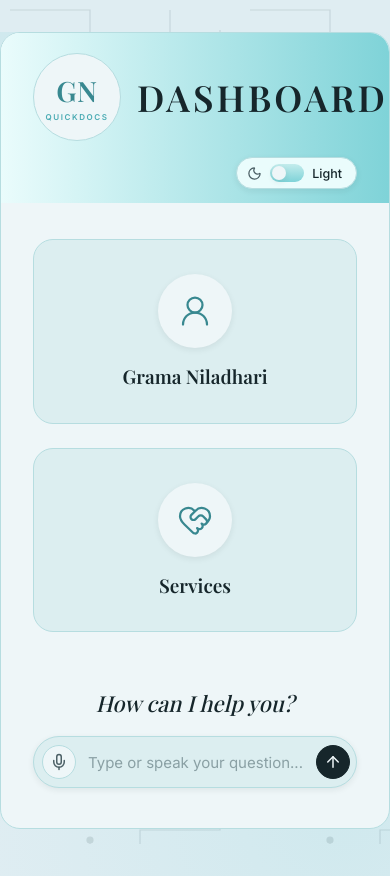
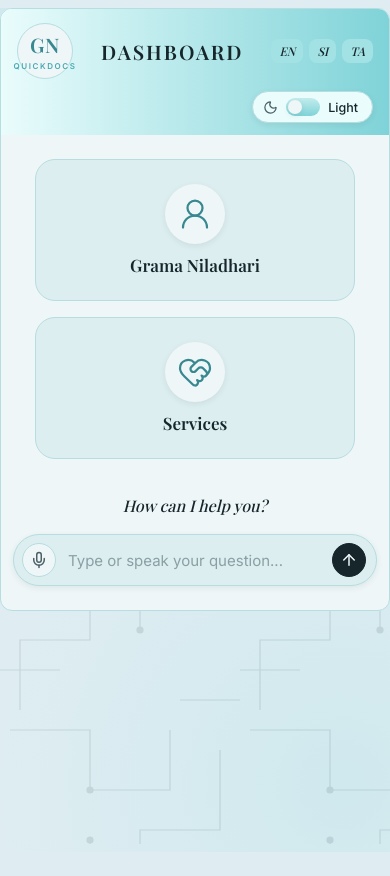
Before and after one commit to corelina98-bot/GN-QuickDocs, a React (Vite) app in the folder client/: page /dashboard in a window 390 px wide. After the commit the page ends 852 px from the top, so only its background shows below. Built offline with nearby package versions, Linux system fonts and the light colour scheme; a web font is replaced by a local one.

Commit message:
Mobile Responsive

```diff
--- a/client/src/components/Header.css
+++ b/client/src/components/Header.css
@@ -147,3 +147,70 @@
   color: var(--white);
   box-shadow: var(--glow-border);
 }
+
+/* ---------- MOBILE RESPONSIVE ---------- */
+@media (max-width: 640px) {
+  .gn-header-bar {
+    padding: 10px 14px;
+    gap: 10px;
+  }
+
+  .gn-header-wrap--hero .gn-header-bar {
+    padding: 14px 16px 8px;
+  }
+
+  .gn-logo-circle {
+    width: 38px;
+    height: 38px;
+  }
+
+  .gn-logo-circle--hero {
+    width: 56px;
+    height: 56px;
+  }
+
+  .gn-logo-circle--hero .gn-logo-text {
+    font-size: 20px;
+  }
+
+  .gn-header-title {
+    font-size: 18px;
+  }
+
+  .gn-header-title--hero {
+    font-size: 22px;
+    letter-spacing: 2px;
+  }
+
+  .gn-header-theme-row {
+    padding: 4px 16px 12px;
+  }
+
+  .gn-subbar {
+    padding: 8px 14px;
+    gap: 8px;
+  }
+
+  .gn-breadcrumb {
+    font-size: 12.5px;
+  }
+
+  .gn-lang-btn {
+    font-size: 12px;
+    padding: 3px 7px;
+  }
+}
+
+@media (max-width: 420px) {
+  .gn-header-title {
+    font-size: 16px;
+  }
+
+  .gn-header-title--hero {
+    font-size: 20px;
+  }
+
+  .gn-header-actions {
+    gap: 6px;
+  }
+}
--- a/client/src/components/LocationModal.css
+++ b/client/src/components/LocationModal.css
@@ -75,3 +75,21 @@
   border-radius: 50%;
 }
 .gn-modal-x:hover { background: var(--card-bg); }
+
+/* ---------- MOBILE RESPONSIVE ---------- */
+@media (max-width: 640px) {
+  .gn-location-modal {
+    width: 96vw;
+    max-width: 100vw;
+    padding: 14px;
+  }
+
+  .gn-location-modal-header {
+    font-size: 15px;
+    gap: 10px;
+  }
+
+  .gn-location-map-frame {
+    width: 100% !important;
+  }
+}
--- a/client/src/components/LocationModal.jsx
+++ b/client/src/components/LocationModal.jsx
@@ -12,7 +12,9 @@ import "./LocationModal.css";
  * The popup also exposes map size controls (+ enlarge, - shrink, restore)
  * so users can increase or reduce the map size from its default.
  */
-const DEFAULT_SIZE = { width: 420, height: 320 };
+// Clamp the default map width so it never exceeds the viewport on mobile.
+const DEFAULT_WIDTH = Math.min(420, (typeof window !== "undefined" ? window.innerWidth : 420) - 48);
+const DEFAULT_HEIGHT = 320;
 const MIN_WIDTH = 260;
 const MAX_WIDTH = 960;
 const STEP = 60;
@@ -21,7 +23,7 @@ function LocationModal({ lat, lng, onClose }) {
   const { t } = useTranslation();
   const mapSrc = `https://maps.google.com/maps?q=${lat},${lng}&z=15&output=embed`;
 
-  const [size, setSize] = useState(DEFAULT_SIZE);
+  const [size, setSize] = useState({ width: DEFAULT_WIDTH, height: DEFAULT_HEIGHT });
 
   const enlarge = () =>
     setSize((s) => ({ width: Math.min(s.width + STEP, MAX_WIDTH), height: s.height + STEP * 0.75 }));
@@ -29,7 +31,7 @@ function LocationModal({ lat, lng, onClose }) {
   const shrink = () =>
     setSize((s) => ({ width: Math.max(s.width - STEP, MIN_WIDTH), height: Math.max(s.height - STEP * 0.75, 160) }));
 
-  const restore = () => setSize(DEFAULT_SIZE);
+  const restore = () => setSize({ width: DEFAULT_WIDTH, height: DEFAULT_HEIGHT });
 
   return (
     <div className="gn-modal-backdrop" onClick={onClose}>
--- a/client/src/components/ServiceCard.css
+++ b/client/src/components/ServiceCard.css
@@ -68,3 +68,41 @@
 .gn-service-card--xl .gn-service-label {
   font-size: 19px;
 }
+
+/* ---------- MOBILE RESPONSIVE ---------- */
+@media (max-width: 640px) {
+  .gn-service-card {
+    padding: 16px 14px;
+    gap: 10px;
+  }
+
+  .gn-service-card--lg {
+    padding: 24px 16px;
+    min-height: 130px;
+  }
+
+  .gn-service-card--xl {
+    padding: 28px 18px;
+    min-height: 140px;
+  }
+
+  .gn-service-icon {
+    width: 46px;
+    height: 46px;
+  }
+
+  .gn-service-card--lg .gn-service-icon,
+  .gn-service-card--xl .gn-service-icon {
+    width: 60px;
+    height: 60px;
+  }
+
+  .gn-service-label {
+    font-size: 14px;
+  }
+
+  .gn-service-card--lg .gn-service-label,
+  .gn-service-card--xl .gn-service-label {
+    font-size: 17px;
+  }
+}
--- a/client/src/pages/AIAssistant.css
+++ b/client/src/pages/AIAssistant.css
@@ -27,3 +27,16 @@
 
 .gn-ai-loading { color: var(--ink-soft); }
 .gn-ai-error { color: #e07a76; font-style: normal; }
+
+/* ---------- MOBILE RESPONSIVE ---------- */
+@media (max-width: 640px) {
+  .gn-ai-problem {
+    font-size: 14px;
+    padding: 10px 14px;
+  }
+
+  .gn-ai-answer {
+    padding: 16px 18px;
+    font-size: 14px;
+  }
+}
--- a/client/src/pages/Dashboard.css
+++ b/client/src/pages/Dashboard.css
@@ -81,3 +81,27 @@
   border-color: var(--ink);
 }
 .gn-ai-send:hover { background: var(--teal-700); border-color: var(--teal-700); }
+
+/* ---------- MOBILE RESPONSIVE ---------- */
+@media (max-width: 640px) {
+  .gn-dashboard-body {
+    gap: 36px;
+    padding-top: 24px;
+  }
+
+  .gn-dashboard-tiles {
+    grid-template-columns: 1fr;
+    max-width: 320px;
+    gap: 16px;
+  }
+
+  .gn-ai-prompt {
+    font-size: 18px;
+  }
+}
+
+@media (max-width: 420px) {
+  .gn-ai-prompt {
+    font-size: 16px;
+  }
+}
--- a/client/src/pages/DocumentChecklist.css
+++ b/client/src/pages/DocumentChecklist.css
@@ -95,3 +95,26 @@
   font-size: 14px;
 }
 .gn-modal-close:hover { background: var(--teal-700); }
+
+/* ---------- MOBILE RESPONSIVE ---------- */
+@media (max-width: 640px) {
+  .gn-checklist-heading {
+    padding: 10px 14px;
+  }
+
+  .gn-check-text {
+    font-size: 13.5px;
+  }
+
+  .gn-modal {
+    width: 92%;
+    padding: 20px 16px;
+  }
+}
+
+@media (max-width: 420px) {
+  .gn-checklist-item {
+    padding: 9px 11px;
+    gap: 8px;
+  }
+}
--- a/client/src/pages/GNDetails.css
+++ b/client/src/pages/GNDetails.css
@@ -53,3 +53,21 @@
   background: var(--card-bg-hover);
   box-shadow: var(--glow-border);
 }
+
+/* ---------- MOBILE RESPONSIVE ---------- */
+@media (max-width: 640px) {
+  .gn-details-row {
+    grid-template-columns: 1fr;
+    gap: 6px;
+  }
+
+  .gn-details-row .gn-details-label {
+    font-weight: 600;
+  }
+
+  .gn-location-btn {
+    width: 100%;
+    max-width: 320px;
+    justify-content: center;
+  }
+}
--- a/client/src/pages/GNDivisionList.css
+++ b/client/src/pages/GNDivisionList.css
@@ -88,3 +88,28 @@
   background: var(--teal-400);
   box-shadow: var(--shadow-md), var(--glow-border);
 }
+
+/* ---------- MOBILE RESPONSIVE ---------- */
+@media (max-width: 640px) {
+  .gn-search-row {
+    margin-bottom: 20px;
+    padding: 9px 14px;
+  }
+
+  .gn-browse-heading {
+    font-size: 16px;
+    margin-bottom: 16px;
+    text-align: center;
+  }
+
+  .gn-filter-row {
+    grid-template-columns: 1fr;
+    gap: 6px;
+  }
+
+  .gn-search-submit {
+    width: 100%;
+    max-width: 320px;
+    padding: 10px 0;
+  }
+}
--- a/client/src/pages/Grid.css
+++ b/client/src/pages/Grid.css
@@ -43,6 +43,17 @@
   .gn-grid-3, .gn-grid-2 {
     grid-template-columns: 1fr;
   }
+
+  .gn-grid {
+    gap: 14px;
+    max-width: 360px;
+  }
+}
+
+@media (max-width: 420px) {
+  .gn-grid {
+    gap: 12px;
+  }
 }
 
 .gn-empty-note {
--- a/client/src/pages/Welcome.css
+++ b/client/src/pages/Welcome.css
@@ -107,3 +107,44 @@
 @media (prefers-reduced-motion: reduce) {
   .gn-drift { animation: none; }
 }
+
+/* ---------- MOBILE RESPONSIVE ---------- */
+@media (max-width: 640px) {
+  .gn-welcome-content {
+    gap: 20px;
+  }
+
+  .gn-welcome-logo-circle {
+    width: 120px;
+    height: 120px;
+  }
+
+  .gn-welcome-logo-text {
+    font-size: 30px;
+  }
+
+  .gn-welcome-logo-sub {
+    font-size: 9px;
+    letter-spacing: 2px;
+  }
+
+  .gn-welcome-title {
+    font-size: 34px;
+    letter-spacing: 3px;
+  }
+
+  .gn-welcome-hint {
+    font-size: 12px;
+  }
+}
+
+@media (max-width: 420px) {
+  .gn-welcome-logo-circle {
+    width: 100px;
+    height: 100px;
+  }
+
+  .gn-welcome-title {
+    font-size: 28px;
+  }
+}
--- a/client/src/styles/theme.css
+++ b/client/src/styles/theme.css
@@ -184,3 +184,31 @@ select:focus-visible {
   padding: 28px 32px 40px;
   flex: 1;
 }
+
+/* ---------- MOBILE RESPONSIVE ---------- */
+@media (max-width: 640px) {
+  .gn-page {
+    margin: 12px auto;
+    min-height: 0;
+    border-radius: var(--radius-md);
+  }
+
+  /* Keep the taller hero pages at a comfortable min-height on mobile too */
+  .gn-page:has(.gn-header-wrap--hero) {
+    min-height: 0;
+  }
+
+  .gn-page-body {
+    padding: 20px 16px 28px;
+  }
+}
+
+@media (max-width: 420px) {
+  .gn-page {
+    margin: 8px auto;
+  }
+
+  .gn-page-body {
+    padding: 16px 12px 24px;
+  }
+}
```
Also changed, not shown: 4 other files (tests, documents, lock files or other folders).
